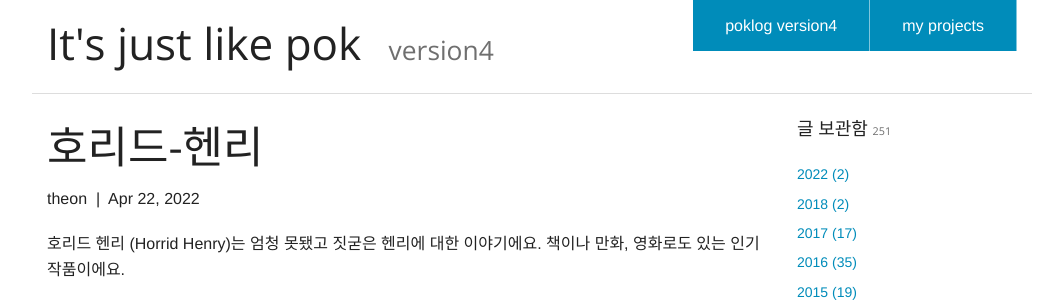
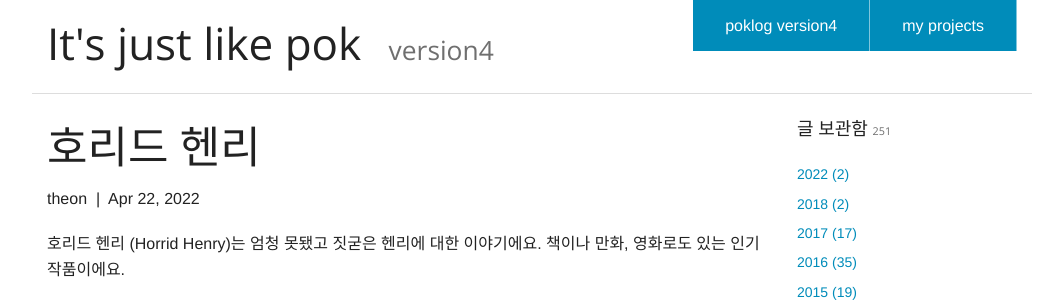
Before and after one commit to poksion/poksion.github.io, a Jekyll site: the page built from _posts/2022-04-22-호리드-헨리.md, in a window 1280 px wide. Shown: the top 304 px of the page, without its empty margins (108-1171 px from the left). Built offline with Jekyll 4.4.1, drawn with Linux system fonts in a browser that asks for light colours; comment, search, counter and statistics services are not loaded.

```diff
--- a/_posts/2022-04-22-호리드-헨리.md
+++ b/_posts/2022-04-22-호리드-헨리.md
@@ -1,6 +1,6 @@
 ---
 layout: post
-title: "호리드-헨리"
+title: "호리드 헨리"
 date: 2022-04-22 19:46:00 +0900
 author: theon
 categories: blog
```
